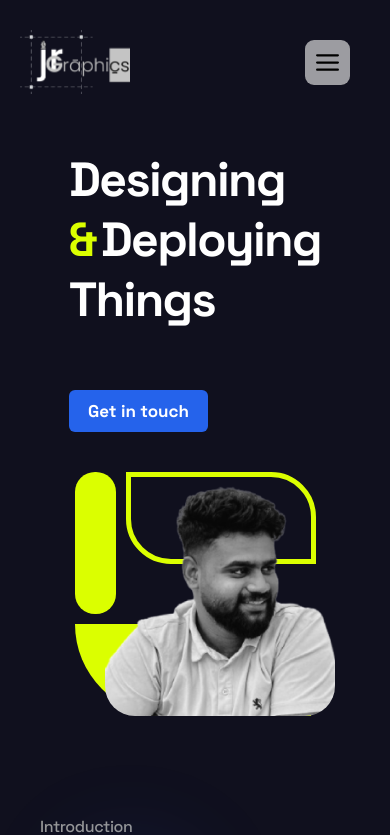
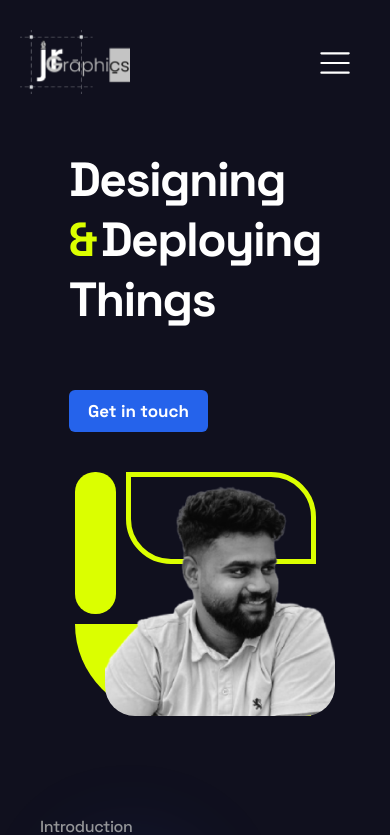
Before and after one commit to JunaidParamberi/web-dev-app, a React (Vite) app: page / in a window 390 px wide. Shown: the top 835 px of the page. Built offline with nearby package versions, Linux system fonts and the light colour scheme.

Commit message:
navbar menu chnage

```diff
--- a/src/Components/Navbar/Navbar.css
+++ b/src/Components/Navbar/Navbar.css
@@ -215,7 +215,8 @@
     }
 
     .hamburger-menu-open {
-        width: 45px;
+        width: 30px;
+        margin-top: 12px;
     }
     .menu-close{
         display: none;
@@ -223,7 +224,8 @@
 
 
     .hamburger-menu-close{
-        width: 45px;
+        width: 27px;
+        margin-top: 10px;
     }
 
     .menu-circle-close{
```
Also changed, not shown: src/Components/Images/menu-circle-closed.svg, src/Components/Images/menu-square.svg.
